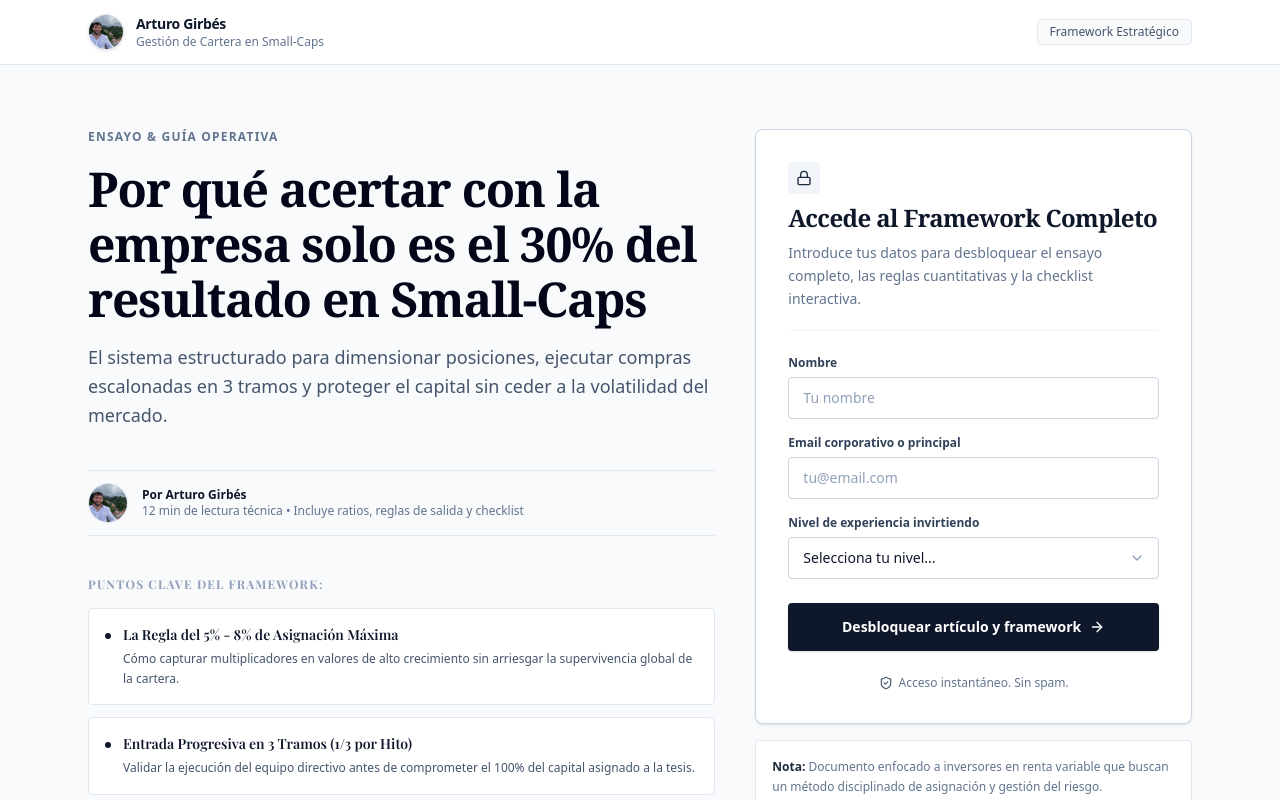
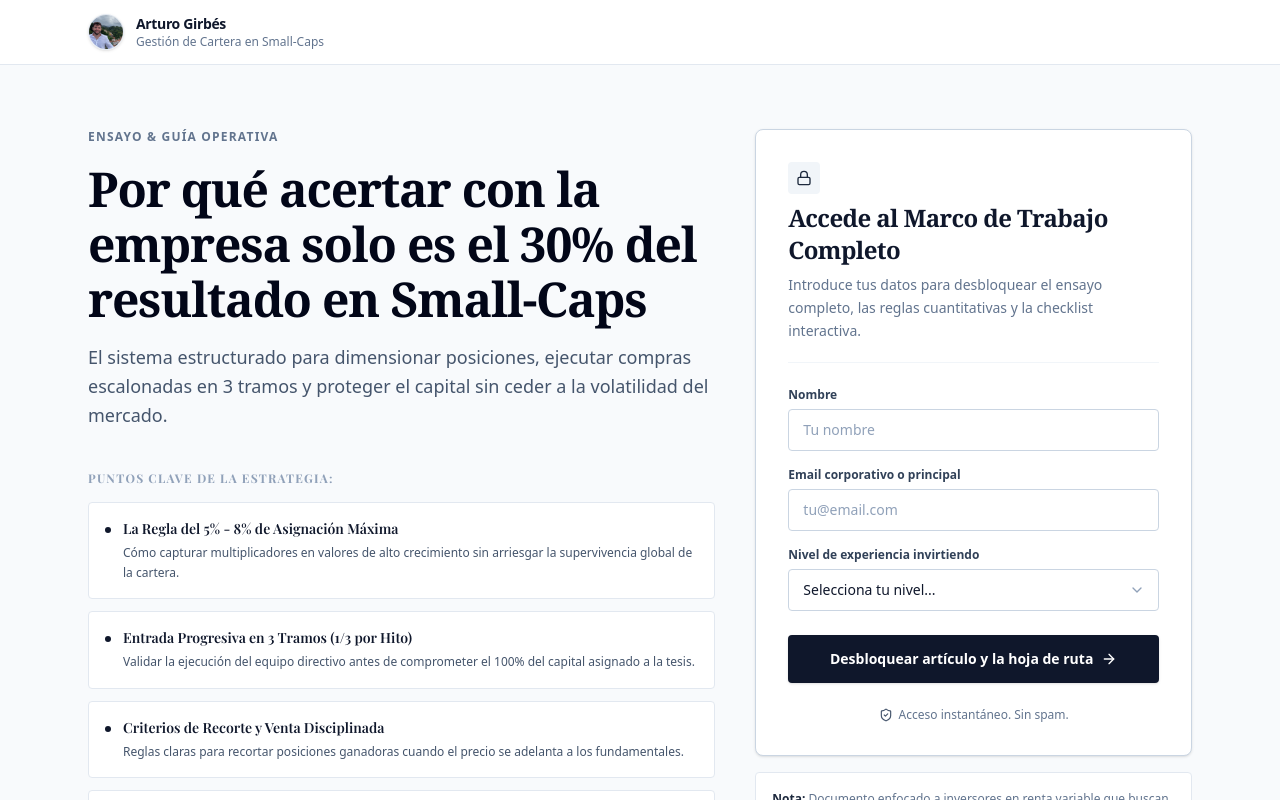
Before and after one commit to arturogc12/arturogirbes, a React (Vite) app: page / in a window 1280 px wide. Shown: the top 800 px of the page. Built offline with nearby package versions, Linux system fonts and the light colour scheme; a web font is replaced by a local one.

Commit message:
refactor(ui): remove redundant header and author metadata
Streamline the layout by removing the outdated strategic framework tag and duplicate author information block to improve visual hierarchy and focus.

```diff
--- a/src/App.tsx
+++ b/src/App.tsx
@@ -75,9 +75,7 @@ export default function LeadMagnetArticle() {
                 <p className="text-xs text-slate-500 font-normal">Gestión de Cartera en Small-Caps</p>
               </div>
             </div>
-            <div className="hidden sm:flex items-center space-x-2 text-xs font-medium text-slate-600 border border-slate-200 bg-slate-50 px-3 py-1 rounded">
-              <span>Framework Estratégico</span>
-            </div>
+
           </div>
         </header>
 
@@ -102,23 +100,12 @@ export default function LeadMagnetArticle() {
                 </p>
               </div>
 
-              {/* Fila Autor / Lectura */}
-              <div className="flex items-center space-x-3.5 py-3 border-y border-slate-200 text-xs text-slate-600">
-                <img
-                  src="/1784747655356.jfif"
-                  alt="Arturo Girbés"
-                  className="w-10 h-10 rounded-full object-cover border border-slate-200 shrink-0"
-                />
-                <div>
-                  <p className="font-semibold text-slate-900">Por Arturo Girbés</p>
-                  <p className="text-slate-500">12 min de lectura técnica • Incluye ratios, reglas de salida y checklist</p>
-                </div>
-              </div>
+
 
               {/* Puntos de Valor Clave */}
               <div className="space-y-4">
                 <h2 className="text-xs font-bold uppercase tracking-widest text-slate-400">
-                  Puntos clave del framework:
+                  Puntos clave de la estrategia:
                 </h2>
 
                 <div className="space-y-3">
@@ -239,7 +226,7 @@ export default function LeadMagnetArticle() {
                       <Lock className="w-4 h-4" />
                     </div>
                     <h2 className="text-xl sm:text-2xl font-bold font-serif text-slate-900 tracking-tight">
-                      Accede al Framework Completo
+                      Accede al Marco de Trabajo Completo
                     </h2>
                     <p className="text-xs sm:text-sm text-slate-500 font-normal leading-relaxed">
                       Introduce tus datos para desbloquear el ensayo completo, las reglas cuantitativas y la checklist interactiva.
@@ -305,7 +292,7 @@ export default function LeadMagnetArticle() {
                       disabled={isSubmitting}
                       className="w-full flex items-center justify-center space-x-2 bg-slate-900 hover:bg-black text-white font-semibold px-6 py-3.5 rounded text-sm transition-all disabled:opacity-70 disabled:cursor-not-allowed cursor-pointer mt-6 shadow-sm"
                     >
-                      <span>{isSubmitting ? 'Verificando...' : 'Desbloquear artículo y framework'}</span>
+                      <span>{isSubmitting ? 'Verificando...' : 'Desbloquear artículo y la hoja de ruta'}</span>
                       {!isSubmitting && <ArrowRight className="w-4 h-4" />}
                     </button>
 
@@ -336,7 +323,7 @@ export default function LeadMagnetArticle() {
 
   return (
     <div className="min-h-screen bg-white text-slate-800 font-serif pb-32">
-      <div className="bg-slate-50 border-b border-slate-200 text-slate-500 text-xs sm:text-sm font-sans py-2 text-center tracking-wide">
+      <div className="bg-slate-50 border-b border-slate-200 text-slate-500 text-xs sm:text-sm font-sans py-2 text-center tracking-wide print:hidden">
         Acceso desbloqueado con éxito.
       </div>
 
@@ -344,7 +331,7 @@ export default function LeadMagnetArticle() {
         <article>
           <header className="mb-12">
             <h1 className="text-3xl sm:text-4xl md:text-5xl font-bold text-slate-900 tracking-tight leading-tight mb-8">
-              El Framework Completo de Gestión de Cartera en Small & Mid-Caps de Alto Crecimiento
+              La Guia Completa de Gestión de Cartera en Small & Mid-Caps de Alto Crecimiento
             </h1>
             <div className="flex items-center space-x-4 text-sm text-slate-500 font-sans border-b border-slate-200 pb-8 uppercase tracking-wider">
               <span>Estrategia Avanzada</span>
@@ -738,7 +725,19 @@ export default function LeadMagnetArticle() {
             </p>
           </div>
 
-          <div className="mt-24 p-8 sm:p-10 bg-slate-50 border border-slate-200 rounded text-slate-900 font-sans shadow-sm">
+          <div className="mt-16 flex flex-col items-center justify-center border-t border-slate-200 pt-12 print:hidden">
+            <h3 className="text-lg font-serif font-bold text-slate-900 mb-2">Guarda este documento para tu referencia</h3>
+            <p className="text-sm text-slate-600 mb-6 text-center max-w-md">Descarga el artículo completo y la checklist en formato PDF para leerlo o imprimirlo cuando quieras.</p>
+            <button
+              onClick={() => window.print()}
+              className="inline-flex items-center justify-center space-x-2 bg-white border border-slate-300 hover:bg-slate-50 text-slate-900 px-6 py-3 rounded font-semibold text-sm transition-colors shadow-sm"
+            >
+              <svg xmlns="http://www.w3.org/2000/svg" width="18" height="18" viewBox="0 0 24 24" fill="none" stroke="currentColor" strokeWidth="2" strokeLinecap="round" strokeLinejoin="round" className="lucide lucide-file-down"><path d="M15 2H6a2 2 0 0 0-2 2v16a2 2 0 0 0 2 2h12a2 2 0 0 0 2-2V7Z"/><path d="M14 2v4a2 2 0 0 0 2 2h4"/><path d="M12 18v-6"/><path d="M9 15l3 3 3-3"/></svg>
+              <span>Descargar Artículo en PDF</span>
+            </button>
+          </div>
+
+          <div className="mt-16 p-8 sm:p-10 bg-slate-50 border border-slate-200 rounded text-slate-900 font-sans shadow-sm print:hidden">
             <div className="flex flex-col sm:flex-row gap-6 items-center sm:items-start">
               <div className="flex-shrink-0">
                 <img
@@ -755,7 +754,7 @@ export default function LeadMagnetArticle() {
                   ¿Gestionas una cartera de Small & Mid-Caps y quieres auditar tu gestión de riesgo?
                 </h3>
                 <p className="text-slate-600 text-base mb-6 leading-relaxed">
-                  Dar con buenas empresas es solo la mitad del trabajo. Si quieres revisar el dimensionamiento de tus posiciones actuales, fijar reglas claras de recorte o adaptar este framework a tu capital, podemos analizarlo juntos.
+                  Dar con buenas empresas es solo la mitad del trabajo. Si quieres revisar el dimensionamiento de tus posiciones actuales, fijar reglas claras de recorte o adaptar este marco de trabajo a tu capital, podemos analizarlo juntos.
                 </p>
 
                 <a
```
